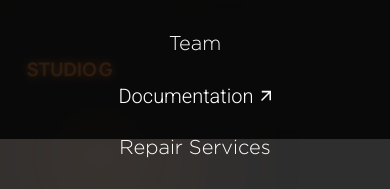
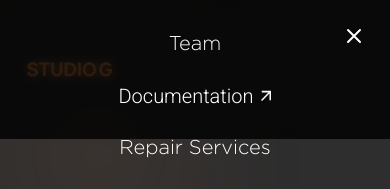
Before and after one commit to 01nietzsch/StudioG, a Next.js app: page / in a window 390 px wide. Both pictures are taken after a click on the button 354 px from the left and 69 px from the top of the page. Shown: the top 189 px of the page. Built offline with nearby package versions, Linux system fonts and the light colour scheme.

Commit message:
pinpoiii

```diff
--- a/components/Navbar.js
+++ b/components/Navbar.js
@@ -89,17 +89,38 @@ export default function Navbar() {
       {/* Mobile slide-out */}
       <div
         className={`
-          fixed inset-0 z-40 md:hidden
-          bg-black bg-opacity-80 backdrop-blur-sm
-          transform transition-transform duration-200 ease-in-out
-          ${showLinks ? "translate-x-0" : "-translate-x-full"}
-        `}
-        // 4. clicking backdrop should also close
+    fixed inset-0 z-40 md:hidden
+    bg-black bg-opacity-80 backdrop-blur-sm
+    transform transition-transform duration-200 ease-in-out
+    ${showLinks ? "translate-x-0" : "-translate-x-full"}
+  `}
         onClick={() => setShowLinks(false)}
       >
+        {/* Close button inside the menu */}
+        {showLinks && (
+          <button
+            className="absolute top-4 right-4 p-2 text-white"
+            onClick={() => setShowLinks(false)}
+            aria-label="Close menu"
+          >
+            <svg
+              viewBox="0 0 24 24"
+              width="24"
+              height="24"
+              fill="none"
+              stroke="currentColor"
+            >
+              <path
+                d="M18 6L6 18M6 6l12 12"
+                strokeWidth="2"
+                strokeLinecap="round"
+              />
+            </svg>
+          </button>
+        )}
+
         <nav
           className="flex h-full flex-col items-center justify-center space-y-6 text-xl"
-          // prevent closing when clicking inside nav links
           onClick={(e) => e.stopPropagation()}
         >
           <Link href="/" onClick={handleNavClick()}>
```
